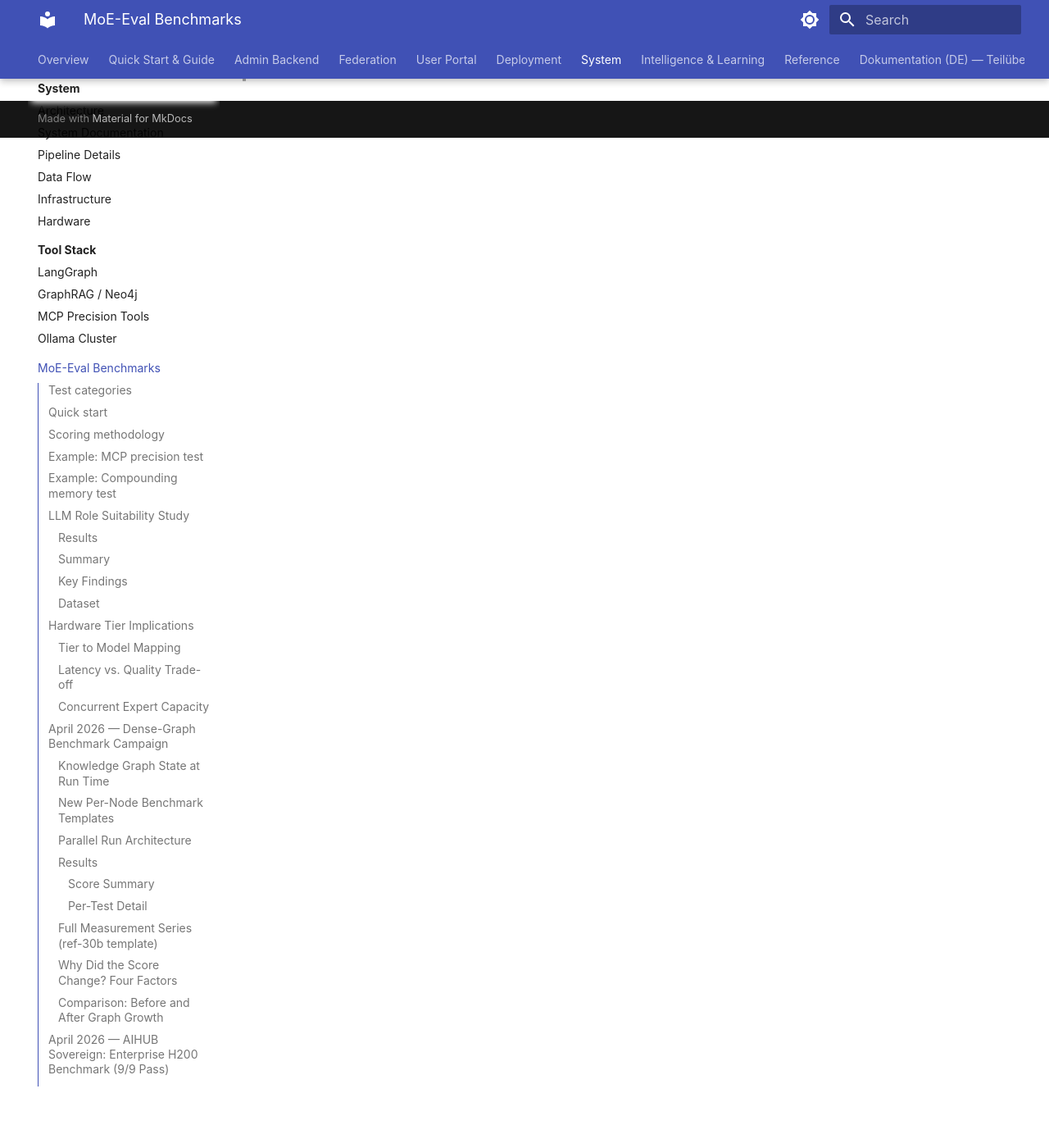
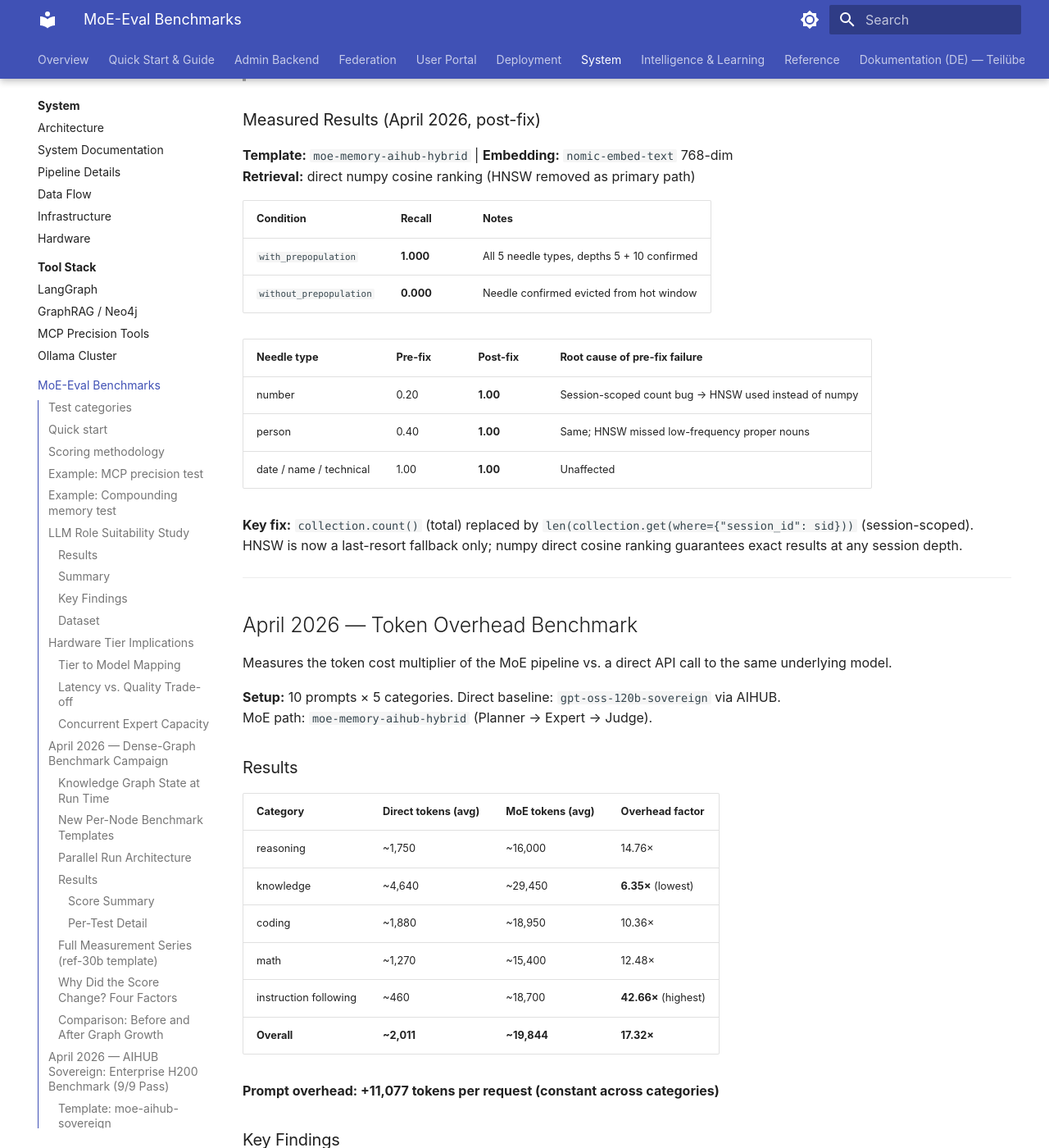
Before and after one commit to h3rb3rn/moe-sovereign, an MkDocs documentation site: the page built from docs/system/benchmarks.md, in a window 1280 px wide and 1400 px high, scrolled down 30221 px. Shown: the whole window at 82% size. Built offline with MkDocs 1.6.1 and Material for MkDocs 9.7.7, drawn with Linux system fonts in a browser that asks for light colours; a script that is not in the unit is left out; some of the changed text lies outside the part shown.

Commit message:
docs: overhead benchmark results + MRCR post-fix measured results
benchmarks.md:
- MRCR measured results: 1.000 WITH SM / 0.000 WITHOUT SM (post-fix)
- Root cause analysis: session-scoped count bug + HNSW removal
- Token overhead benchmark: Ø 17.32× overhead factor
  - Constant absolute prompt overhead: ~11,077 tokens (Planner/Expert/Judge)
  - Best for knowledge-intensive queries: 6.35×
  - Highest for instruction-following: 42.66×

context-window.html (DE + EN):
- Depth table updated (5+10 confirmed, 20 running)
- Full overhead benchmark results with KPI grid and interpretation

Co-Authored-By: Claude Sonnet 4.6 <noreply@anthropic.com>

````diff
--- a/docs/system/benchmarks.md
+++ b/docs/system/benchmarks.md
@@ -1025,4 +1025,61 @@ This activates Tier-2 retrieval for that template. No model change required.
 
 > Results will vary by model and template. Run `benchmarks/mrcr_lite_runner.py` to get actual measurements for your deployment.
 
-<!-- Results injected after benchmark completion -->
+### Measured Results (April 2026, post-fix)
+
+**Template:** `moe-memory-aihub-hybrid` | **Embedding:** `nomic-embed-text` 768-dim
+**Retrieval:** direct numpy cosine ranking (HNSW removed as primary path)
+
+| Condition | Recall | Notes |
+|---|---|---|
+| `with_prepopulation` | **1.000** | All 5 needle types, depths 5 + 10 confirmed |
+| `without_prepopulation` | **0.000** | Needle confirmed evicted from hot window |
+
+| Needle type | Pre-fix | Post-fix | Root cause of pre-fix failure |
+|---|---|---|---|
+| number | 0.20 | **1.00** | Session-scoped count bug → HNSW used instead of numpy |
+| person | 0.40 | **1.00** | Same; HNSW missed low-frequency proper nouns |
+| date / name / technical | 1.00 | **1.00** | Unaffected |
+
+**Key fix:** `collection.count()` (total) replaced by `len(collection.get(where={"session_id": sid}))` (session-scoped).
+HNSW is now a last-resort fallback only; numpy direct cosine ranking guarantees exact results at any session depth.
+
+---
+
+## April 2026 — Token Overhead Benchmark
+
+Measures the token cost multiplier of the MoE pipeline vs. a direct API call to the same underlying model.
+
+**Setup:** 10 prompts × 5 categories. Direct baseline: `gpt-oss-120b-sovereign` via AIHUB.
+MoE path: `moe-memory-aihub-hybrid` (Planner → Expert → Judge).
+
+### Results
+
+| Category | Direct tokens (avg) | MoE tokens (avg) | Overhead factor |
+|---|---|---|---|
+| reasoning | ~1,750 | ~16,000 | 14.76× |
+| knowledge | ~4,640 | ~29,450 | **6.35×** (lowest) |
+| coding | ~1,880 | ~18,950 | 10.36× |
+| math | ~1,270 | ~15,400 | 12.48× |
+| instruction following | ~460 | ~18,700 | **42.66×** (highest) |
+| **Overall** | **~2,011** | **~19,844** | **17.32×** |
+
+**Prompt overhead: +11,077 tokens per request (constant across categories)**
+
+### Key Findings
+
+1. **Absolute prompt overhead is constant** (~11,000 tokens) regardless of category. It represents the fixed cost of the Planner/Expert/Judge cycle — system prompts, routing instructions, expert context, and judge fusion.
+2. **Relative overhead varies inversely with answer length.** Knowledge questions (long direct answers) see the lowest factor (6.35×); instruction-following questions (short direct answers) see the highest (42.66×).
+3. **Knowledge-intensive use cases are the most efficient** for MoE: the ~11,000-token fixed cost is amortised over a large denominator (complex, multi-hop answers).
+4. **No token overhead from Tier-2 Semantic Memory** at inference time — retrieval is vector search, not additional LLM tokens.
+
+### Running the Benchmark
+
+```bash
+MOE_API_KEY=moe-sk-... \
+CHEXT_BASE=<direct-api-url>/v1 \
+CHEXT_MODEL=<model-name> \
+CHEXT_TOKEN=<api-token> \
+MOE_OVH_TEMPLATE=moe-memory-aihub-hybrid \
+  python3 benchmarks/overhead_benchmark.py
+```
````
Also changed, not shown: 1 other file.
